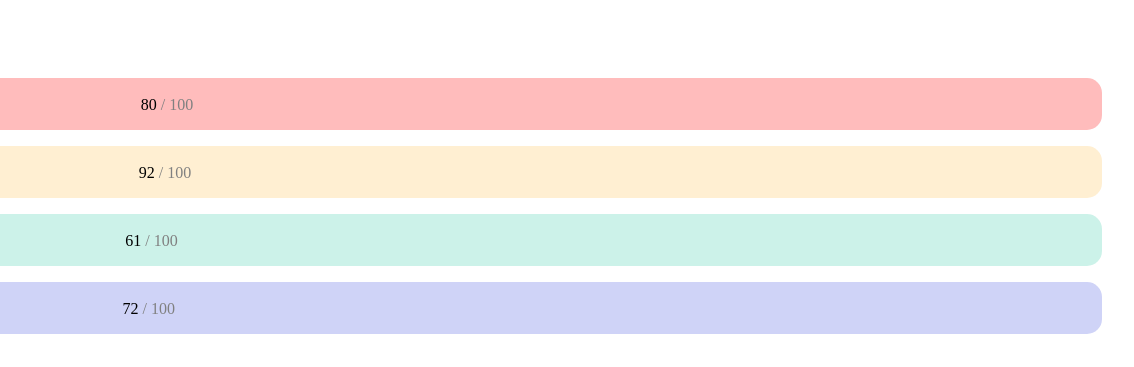
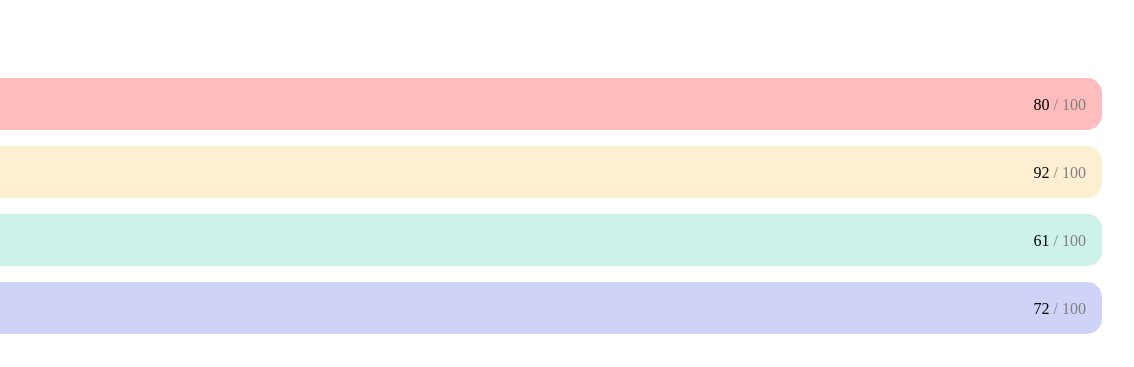
Before and after one commit to yzhuuuu/summary-components, a plain HTML site: page index.html in a window 1280 px wide. Shown: the part 359-726 px from the top of the page, 146-1280 px from the left. Drawn offline with Linux system fonts and the light colour scheme.

Commit message:
fix align issue by changing center to space-between

```diff
--- a/style.css
+++ b/style.css
@@ -92,7 +92,7 @@ body {
 .bar {
   display: flex;
   align-items: center;
-  justify-items: center;
+  justify-content: space-between;
   gap: 9rem;
   margin-bottom: 1rem;
   padding: 1rem;
```
